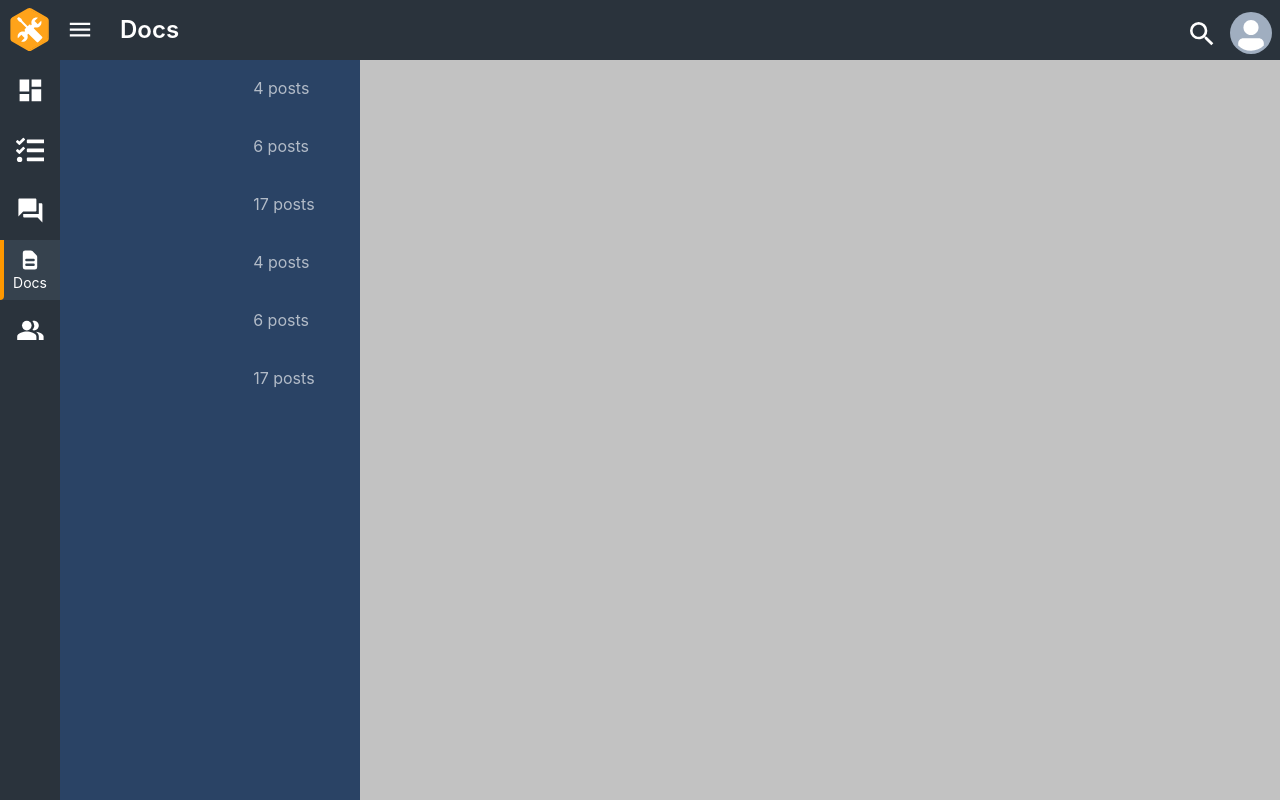
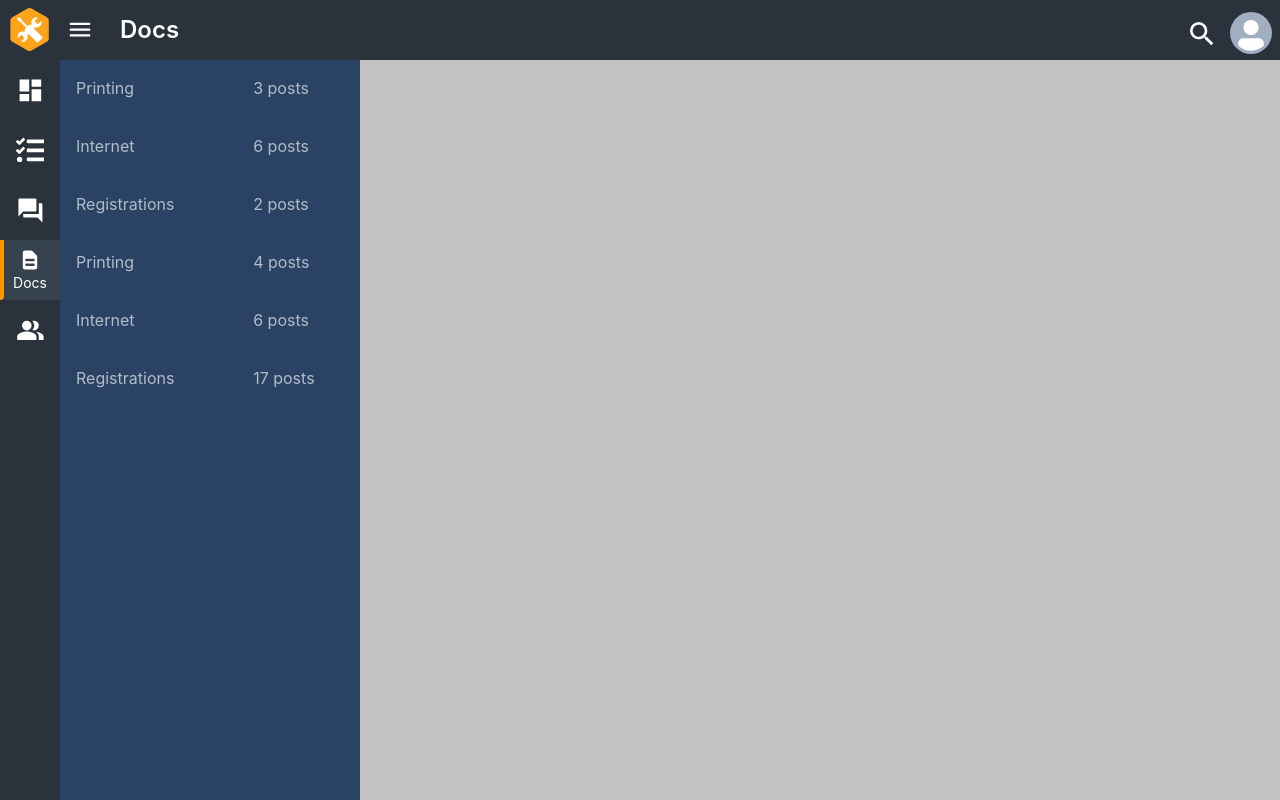
Before and after one commit to DawidWraga/team-project, a Next.js app: page /docs in a window 1280 px wide. Built offline with nearby package versions, Linux system fonts and the light colour scheme; sample sign-in values are in the browser's storage.

Commit message:
restore docTopics.json

```diff
--- /dev/null
+++ b/db/docTopics.json
@@ -0,0 +1,26 @@
+[
+  {
+    "name": "Printing",
+    "numPosts": "3"
+  },
+  {
+    "name": "Internet",
+    "numPosts": "6"
+  },
+  {
+    "name": "Registrations",
+    "numPosts": "2"
+  },
+  {
+    "name": "Printing",
+    "numPosts": "4"
+  },
+  {
+    "name": "Internet",
+    "numPosts": "6"
+  },
+  {
+    "name": "Registrations",
+    "numPosts": "17"
+  }
+]
--- a/pages/docs.jsx
+++ b/pages/docs.jsx
@@ -9,7 +9,7 @@ import {
   useControllableState,
 } from '@chakra-ui/react';
 import { useRouter } from 'next/router';
-import topics from 'db/topics.json';
+import topics from 'db/docTopics.json';
 import posts from 'db/docPosts.json';
 
 export default function DocsPage(props) {
```
